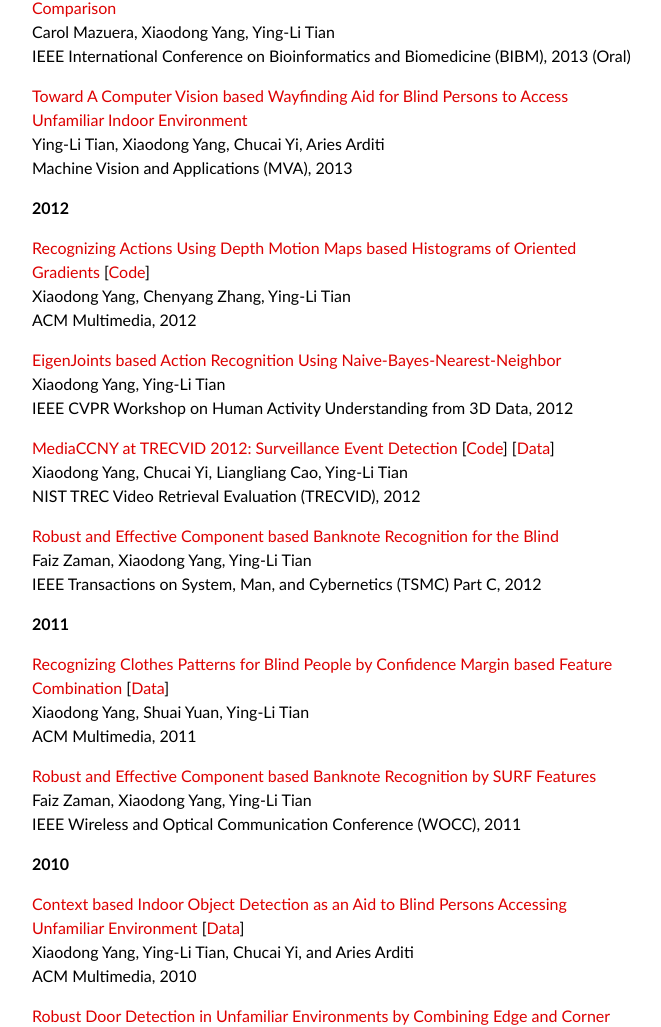
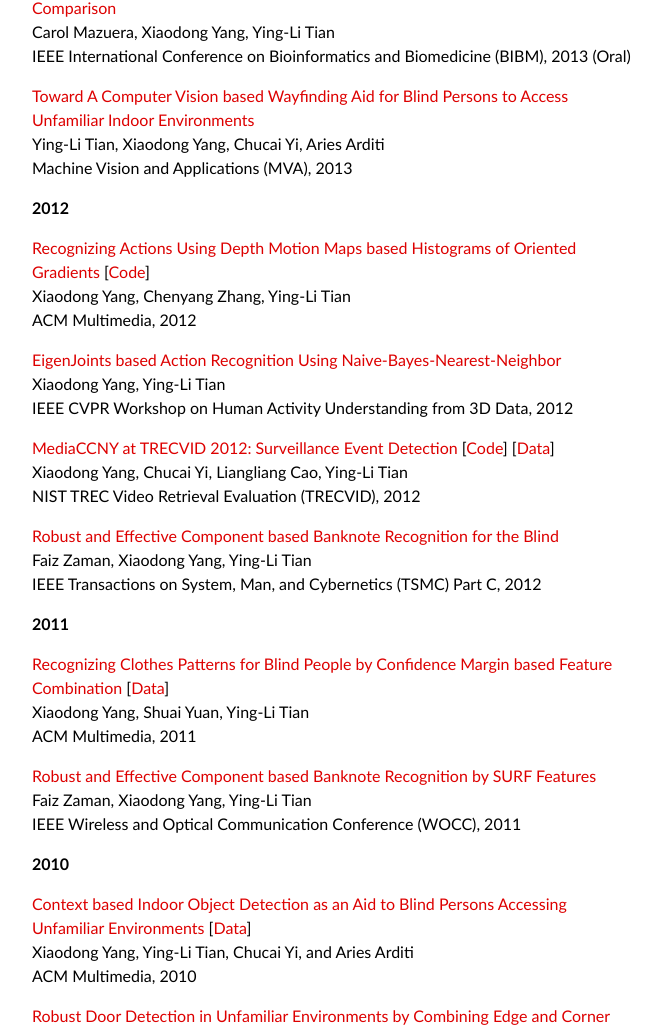
Before and after one commit to xiaodongyang/xiaodongyang.github.io, a Jekyll site: the page built from publications/index.md, in a window 1280 px wide and 1400 px high, scrolled down 3035 px. Shown: the part 174-1201 px from the top of the window, without its empty margins (308-969 px from the left). Built offline with Jekyll 4.4.1, drawn with Linux system fonts in a browser that asks for light colours; some web fonts are replaced.

Commit message:
Update index.md

```diff
--- a/publications/index.md
+++ b/publications/index.md
@@ -139,7 +139,7 @@
 Carol Mazuera, Xiaodong Yang, Ying-Li Tian
 IEEE International Conference on Bioinformatics and Biomedicine (BIBM), 2013 (Oral)
 
-[Toward A Computer Vision based Wayfinding Aid for Blind Persons to Access Unfamiliar Indoor Environment](/publications/papers/mva13.pdf)
+[Toward A Computer Vision based Wayfinding Aid for Blind Persons to Access Unfamiliar Indoor Environments](/publications/papers/mva13.pdf)
 Ying-Li Tian, Xiaodong Yang, Chucai Yi, Aries Arditi
 Machine Vision and Applications (MVA), 2013
 
@@ -173,7 +173,7 @@
 
 **2010**
 
-[Context based Indoor Object Detection as an Aid to Blind Persons Accessing Unfamiliar Environment](/publications/papers/mm10.pdf) [[Data](/publications/code-data/door-detection.rar)]
+[Context based Indoor Object Detection as an Aid to Blind Persons Accessing Unfamiliar Environments](/publications/papers/mm10.pdf) [[Data](/publications/code-data/door-detection.rar)]
 Xiaodong Yang, Ying-Li Tian, Chucai Yi, and Aries Arditi
 ACM Multimedia, 2010
 
```
